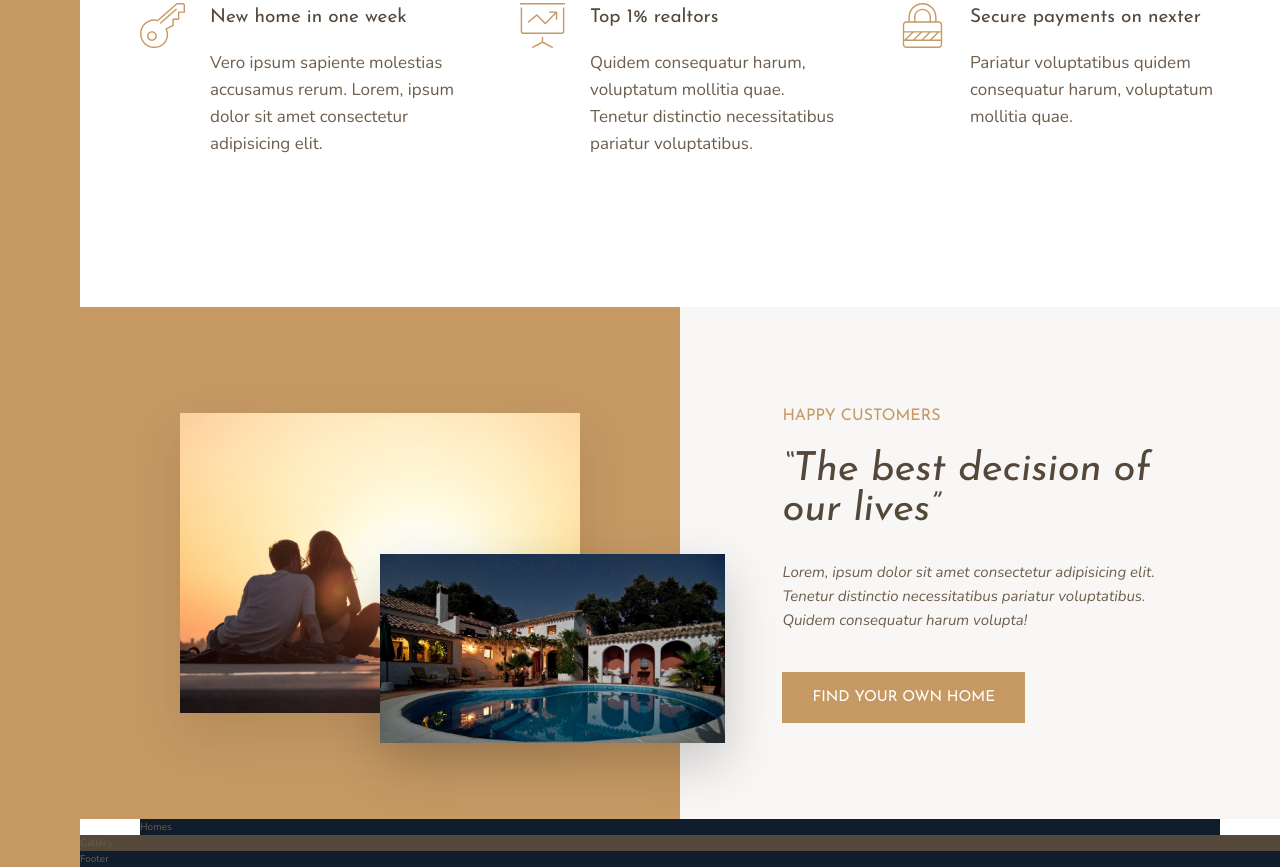
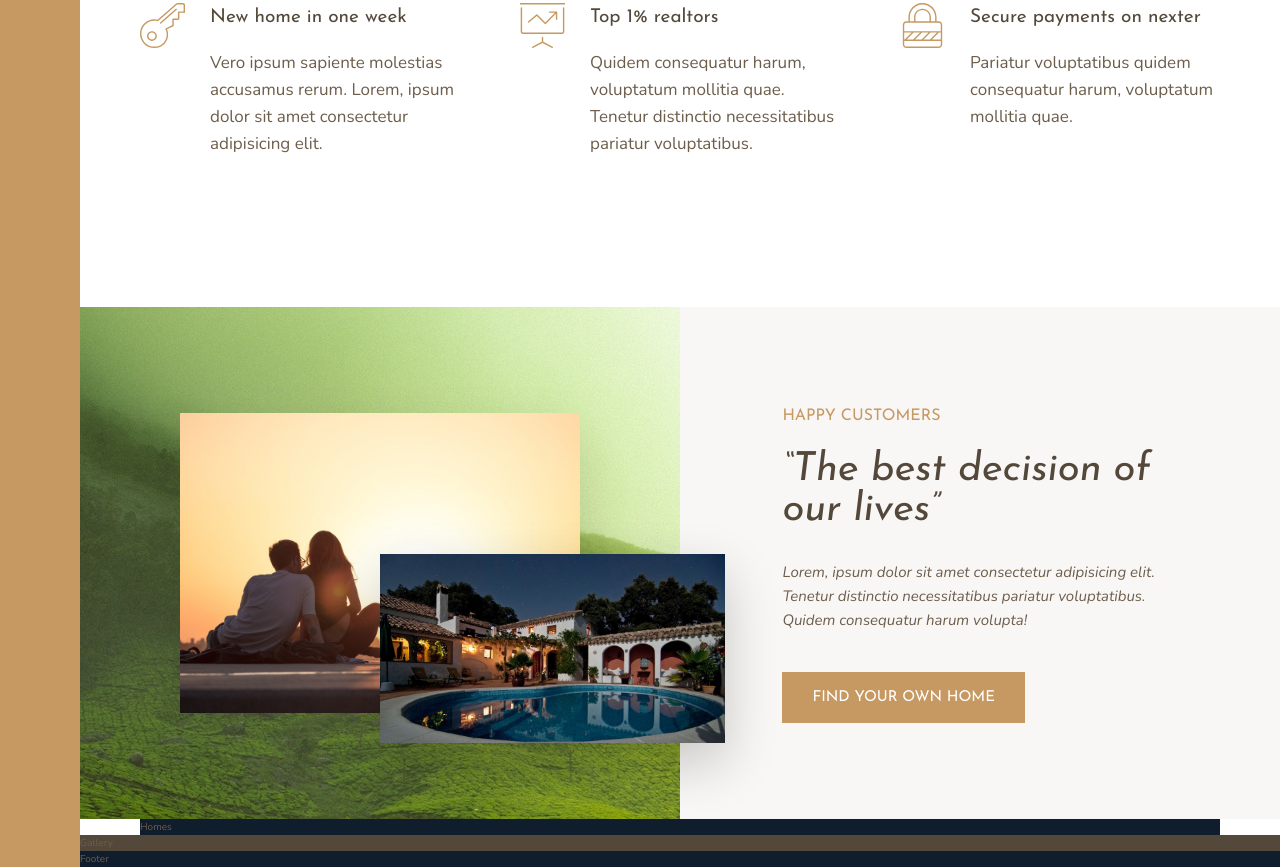
Before and after one commit to rnorman24/Nexter, a website: page index.html in a window 1280 px wide. Shown: the part 1001-1868 px from the top of the page. Drawn offline with nearby package versions, Linux system fonts and the light colour scheme.

Commit message:
add story pics

```diff
--- a/sass/_story.scss
+++ b/sass/_story.scss
@@ -2,6 +2,7 @@
   &__pictures {
     background-color: $color-primary;
     grid-column: full-start / col-end 4;
+    background-image: url(../img/back.jpg);
 
     display: grid;
     grid-template-rows: repeat(6, 1fr);
```
Also changed, not shown: css/style.css.
